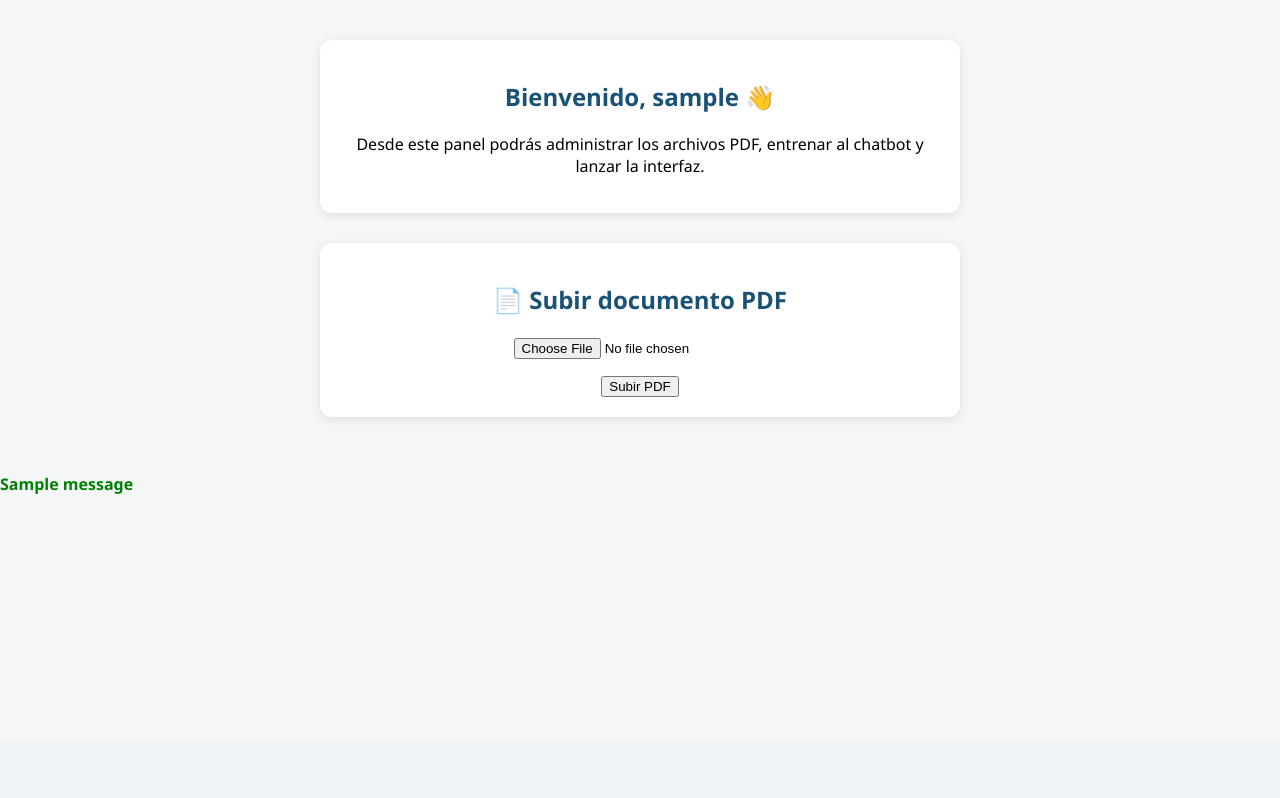
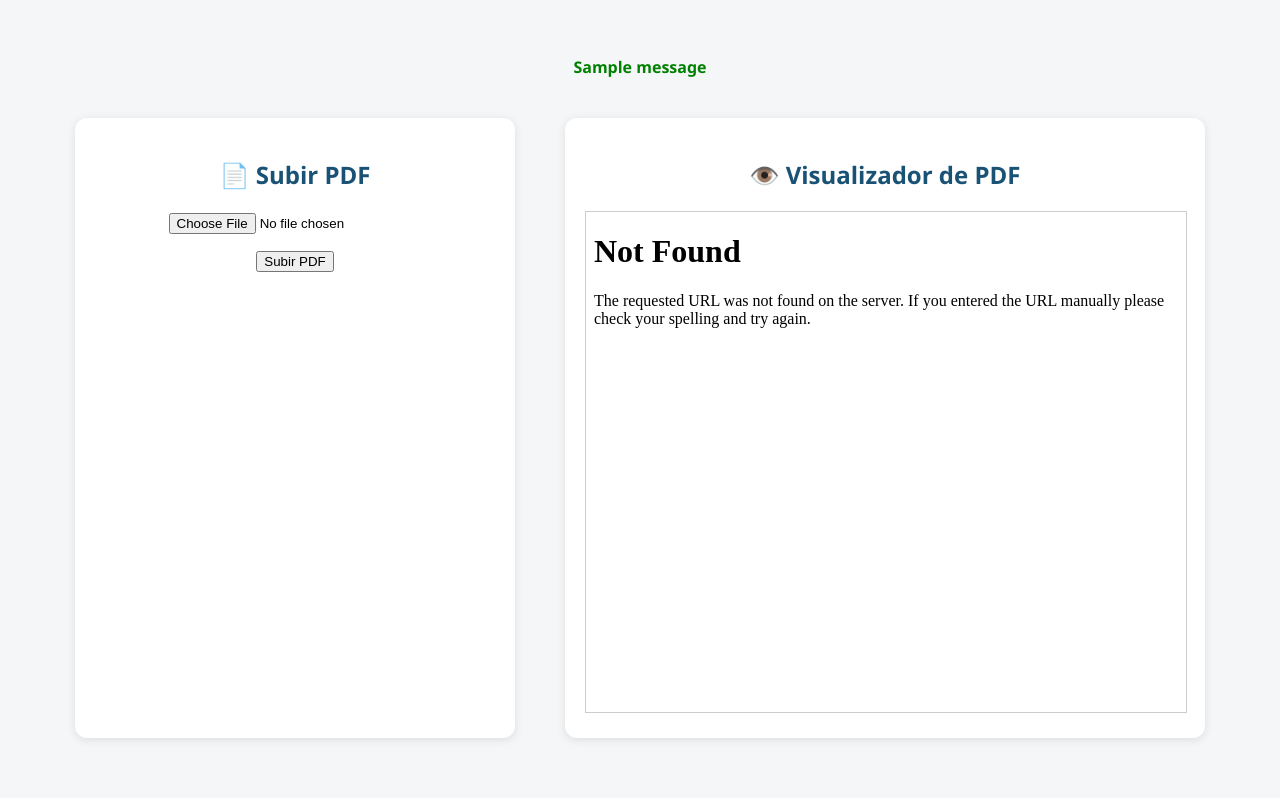
Before and after one commit to faustofi1262/neon-pdf-chatbot, a Flask app: page /panel in a window 1280 px wide. Shown: the part 61-859 px from the top of the page. Before the commit the page ends 555 px from the top, so only its background shows below. Run offline with Flask 3, Linux system fonts and the light colour scheme; the visitor is signed in with stand-in values (Sample User, id 1); one stand-in notice (Sample message) is shown; a database or web service that is not in the repository returns one stand-in record (values such as "Sample title"); some libraries are stand-ins or nearby versions.

Commit message:
modificando panel con dos columnas

```diff
--- a/app.py
+++ b/app.py
@@ -4,7 +4,7 @@
 import os
 from werkzeug.utils import secure_filename
 from datetime import datetime
-
+import shutil
 app = Flask(__name__)
 app.secret_key = os.getenv("FLASK_SECRET_KEY", "clave-secreta-por-defecto")
 
@@ -47,7 +47,21 @@
 def panel():
     if "usuario_id" not in session:
         return redirect(url_for("login"))
-    return render_template("panel.html", nombre=session["nombre_usuario"])
+
+    # Obtener el último archivo PDF subido por el usuario
+    conn = get_connection()
+    cur = conn.cursor()
+    cur.execute("""
+        SELECT nombre_archivo FROM archivos_pdf
+        WHERE usuario_id = %s
+        ORDER BY fecha_subida DESC LIMIT 1
+    """, (session["usuario_id"],))
+    resultado = cur.fetchone()
+    cur.close()
+    conn.close()
+
+    ultimo_pdf = resultado[0] if resultado else None
+    return render_template("panel.html", nombre=session["nombre_usuario"], ultimo_pdf=ultimo_pdf)
 
 @app.route("/logout")
 def logout():
@@ -63,13 +77,18 @@
     if archivo and allowed_file(archivo.filename):
         filename = secure_filename(archivo.filename)
         ruta_guardado = os.path.join(app.config['UPLOAD_FOLDER'], filename)
-        # 🛠 Crear la carpeta si no existe
+
+        # Crear la carpeta si no existe
         os.makedirs(app.config['UPLOAD_FOLDER'], exist_ok=True)
+        os.makedirs("static/uploads", exist_ok=True)
 
-        # Guardar el archivo localmente
+        # Guardar el archivo
         archivo.save(ruta_guardado)
 
-        # Registrar en la base de datos
+        # Copiar también a static/uploads para visualizarlo
+        shutil.copy(ruta_guardado, os.path.join("static/uploads", filename))
+
+        # Guardar en base de datos
         conn = get_connection()
         cur = conn.cursor()
         cur.execute("""
--- a/templates/panel.html
+++ b/templates/panel.html
@@ -69,28 +69,39 @@
   </header>
 
   <main>
-    <div class="card">
-      <h2>Bienvenido, {{ nombre }} 👋</h2>
-      <p>Desde este panel podrás administrar los archivos PDF, entrenar al chatbot y lanzar la interfaz.</p>
-    </div>
-        <div class="card" style="margin-top: 30px;">
-      <h2>📄 Subir documento PDF</h2>
+  {% with messages = get_flashed_messages() %}
+    {% if messages %}
+      <div style="color: green; font-weight: bold; text-align: center; margin-bottom: 20px;">
+        {% for message in messages %}
+          <p>{{ message }}</p>
+        {% endfor %}
+      </div>
+    {% endif %}
+  {% endwith %}
+
+  <div style="display: flex; flex-wrap: wrap; justify-content: center; gap: 20px; padding: 20px;">
+
+    <!-- Recuadro izquierdo: formulario para subir PDF -->
+    <div class="card" style="flex: 1; min-width: 300px; max-width: 400px;">
+      <h2>📄 Subir PDF</h2>
       <form method="POST" enctype="multipart/form-data" action="/subir_pdf">
         <input type="file" name="archivo_pdf" accept="application/pdf" required style="margin-bottom: 15px;">
         <br>
         <button type="submit">Subir PDF</button>
       </form>
     </div>
-  </main>
-  {% with messages = get_flashed_messages() %}
-  {% if messages %}
-    <div style="color: green; font-weight: bold;">
-      {% for message in messages %}
-        <p>{{ message }}</p>
-      {% endfor %}
+
+    <!-- Recuadro derecho: visor de PDF -->
+    <div class="card" style="flex: 2; min-width: 400px;">
+      <h2>👁️ Visualizador de PDF</h2>
+      {% if ultimo_pdf %}
+        <iframe src="{{ url_for('static', filename='uploads/' + ultimo_pdf) }}" width="100%" height="500px" style="border: 1px solid #ccc;"></iframe>
+      {% else %}
+        <p>No se ha subido ningún archivo todavía.</p>
+      {% endif %}
     </div>
-  {% endif %}
-{% endwith %}
 
-</body>
+  </div>
+</main>
+  </body>
 </html>
```
